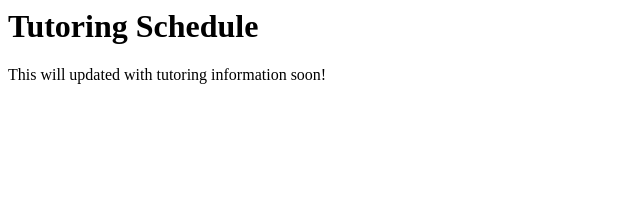
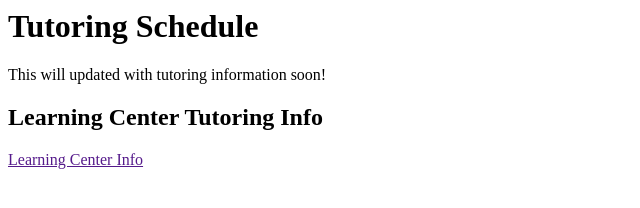
Before and after one commit to UTRGV-SMSS/Tutoring_Schedule, a plain HTML site: page index.html in a window 1280 px wide. Shown: the whole page, without its empty margins (0-640 px from the left). Drawn offline with Linux system fonts and the light colour scheme.

Commit message:
Update index.html
Add link to Learning Center webpage

```diff
--- a/index.html
+++ b/index.html
@@ -1,3 +1,6 @@
 <h1>Tutoring Schedule</h1>
 
 <par>This will updated with tutoring information soon!</par>
+
+<h2>Learning Center Tutoring Info</h2>
+<a href link="https://www.utrgv.edu/tutoring/tutoring/math-edinburg/index.htm"> Learning Center Info</a>
```
